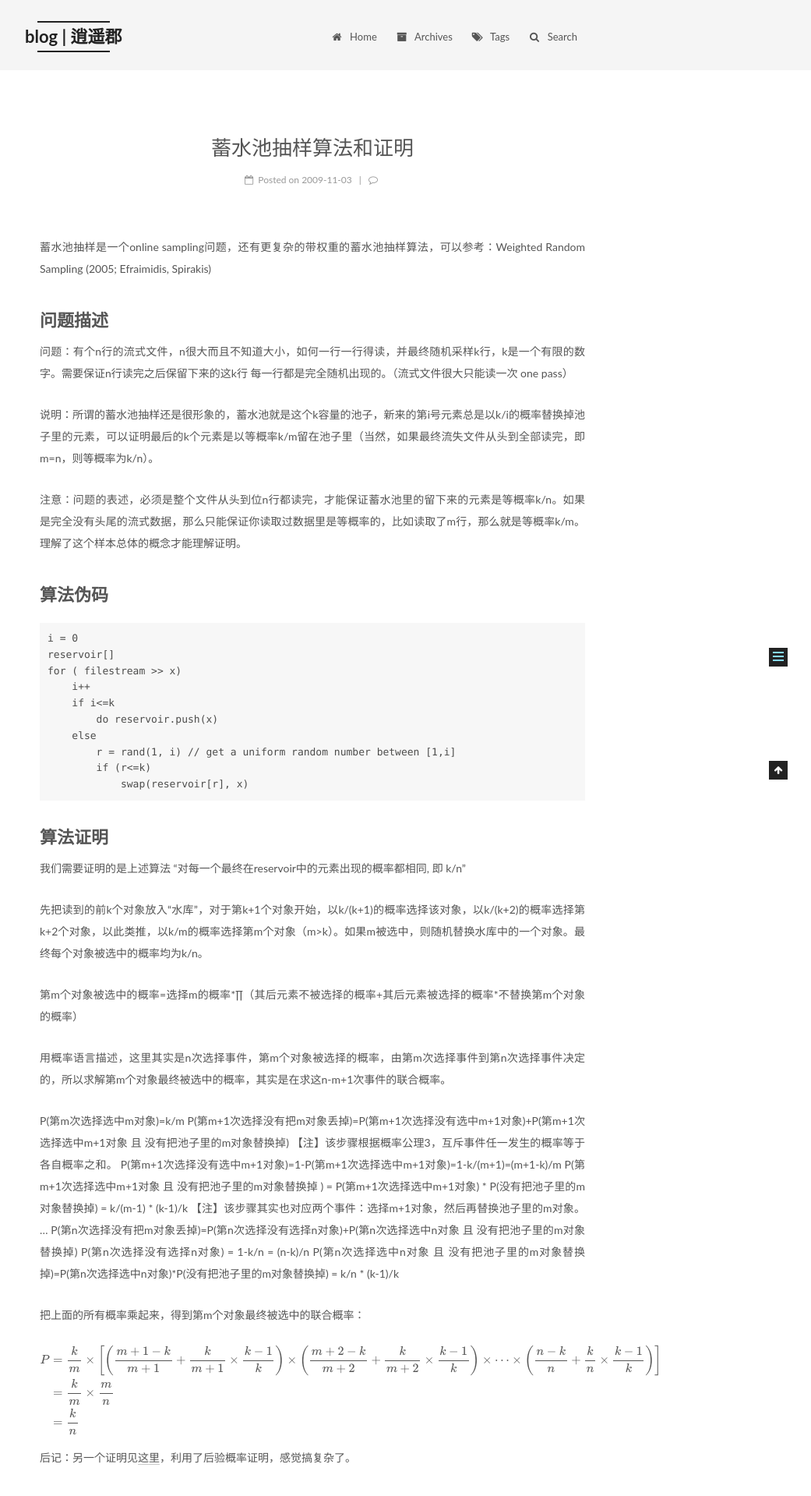
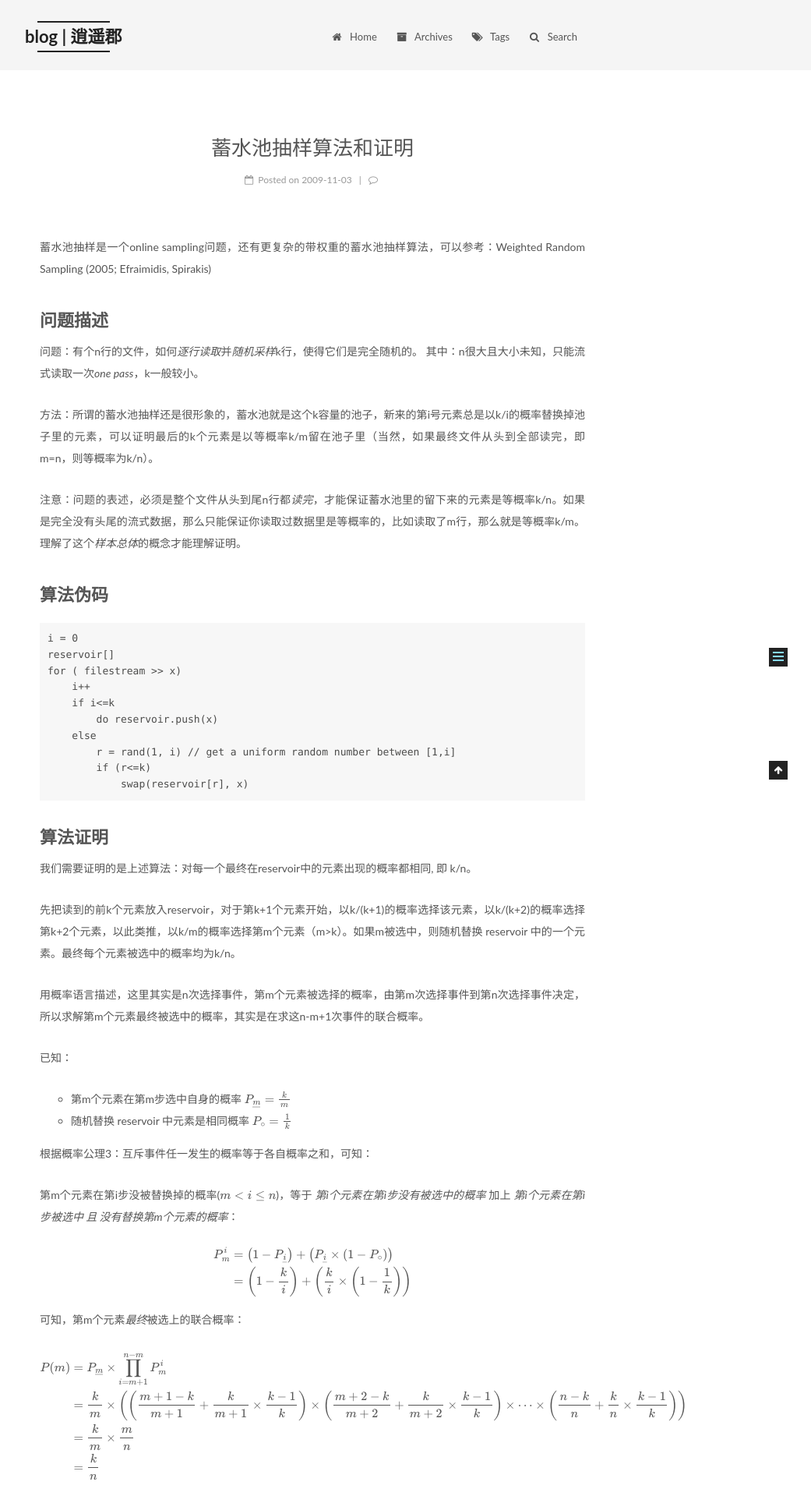
Before and after one commit to qxj/qxj.github.com, a Jekyll site: the page built from _posts/2009-11-03-reservoir-sampling.md, in a window 1280 px wide. Shown: the top 1919 px of the page at 78% size, without its empty margins (239-1280 px from the left). Built offline with Jekyll 4.4.1, drawn with Linux system fonts in a browser that asks for light colours; nearby versions of some CDN libraries; some web fonts are replaced; formulas are drawn with MathJax 3; comment, search, counter and statistics services are not loaded; some of the changed text lies outside the part shown.

Commit message:
fix posts

```diff
--- a/_posts/2009-11-03-reservoir-sampling.md
+++ b/_posts/2009-11-03-reservoir-sampling.md
@@ -7,11 +7,12 @@ tags: algorithm
 
 ## 问题描述
 
-问题：有个n行的流式文件，n很大而且不知道大小，如何一行一行得读，并最终随机采样k行，k是一个有限的数字。需要保证n行读完之后保留下来的这k行 每一行都是完全随机出现的。（流式文件很大只能读一次 one pass）
+问题：有个n行的文件，如何*逐行读取*并*随机采样*k行，使得它们是完全随机的。
+其中：n很大且大小未知，只能流式读取一次*one pass*，k一般较小。
 
-说明：所谓的蓄水池抽样还是很形象的，蓄水池就是这个k容量的池子，新来的第i号元素总是以k/i的概率替换掉池子里的元素，可以证明最后的k个元素是以等概率k/m留在池子里（当然，如果最终流失文件从头到全部读完，即m=n，则等概率为k/n）。
+方法：所谓的蓄水池抽样还是很形象的，蓄水池就是这个k容量的池子，新来的第i号元素总是以k/i的概率替换掉池子里的元素，可以证明最后的k个元素是以等概率k/m留在池子里（当然，如果最终文件从头到全部读完，即m=n，则等概率为k/n）。
 
-注意：问题的表述，必须是整个文件从头到位n行都读完，才能保证蓄水池里的留下来的元素是等概率k/n。如果是完全没有头尾的流式数据，那么只能保证你读取过数据里是等概率的，比如读取了m行，那么就是等概率k/m。理解了这个样本总体的概念才能理解证明。
+注意：问题的表述，必须是整个文件从头到尾n行都*读完*，才能保证蓄水池里的留下来的元素是等概率k/n。如果是完全没有头尾的流式数据，那么只能保证你读取过数据里是等概率的，比如读取了m行，那么就是等概率k/m。理解了这个*样本总体*的概念才能理解证明。
 
 ## 算法伪码
 
@@ -30,42 +31,48 @@ for ( filestream >> x)
 
 ## 算法证明
 
-我们需要证明的是上述算法 “对每一个最终在reservoir中的元素出现的概率都相同, 即 k/n”
+我们需要证明的是上述算法：对每一个最终在reservoir中的元素出现的概率都相同, 即 k/n。
 
-先把读到的前k个对象放入“水库”，对于第k+1个对象开始，以k/(k+1)的概率选择该对象，以k/(k+2)的概率选择第k+2个对象，以此类推，以k/m的概率选择第m个对象（m>k）。如果m被选中，则随机替换水库中的一个对象。最终每个对象被选中的概率均为k/n。
+先把读到的前k个元素放入reservoir，对于第k+1个元素开始，以k/(k+1)的概率选择该元素，以k/(k+2)的概率选择第k+2个元素，以此类推，以k/m的概率选择第m个元素（m>k）。如果m被选中，则随机替换 reservoir 中的一个元素。最终每个元素被选中的概率均为k/n。
 
-第m个对象被选中的概率=选择m的概率\*∏（其后元素不被选择的概率+其后元素被选择的概率*不替换第m个对象的概率）
+用概率语言描述，这里其实是n次选择事件，第m个元素被选择的概率，由第m次选择事件到第n次选择事件决定，所以求解第m个元素最终被选中的概率，其实是在求这n-m+1次事件的联合概率。
 
-用概率语言描述，这里其实是n次选择事件，第m个对象被选择的概率，由第m次选择事件到第n次选择事件决定的，所以求解第m个对象最终被选中的概率，其实是在求这n-m+1次事件的联合概率。
+已知：
 
-P(第m次选择选中m对象)=k/m
-P(第m+1次选择没有把m对象丢掉)=P(第m+1次选择没有选中m+1对象)+P(第m+1次选择选中m+1对象 且 没有把池子里的m对象替换掉)
-【注】该步骤根据概率公理3，互斥事件任一发生的概率等于各自概率之和。
-P(第m+1次选择没有选中m+1对象)=1-P(第m+1次选择选中m+1对象)=1-k/(m+1)=(m+1-k)/m
-P(第m+1次选择选中m+1对象 且 没有把池子里的m对象替换掉 ) = P(第m+1次选择选中m+1对象) * P(没有把池子里的m对象替换掉) = k/(m-1) * (k-1)/k
-【注】该步骤其实也对应两个事件：选择m+1对象，然后再替换池子里的m对象。
-...
-P(第n次选择没有把m对象丢掉)=P(第n次选择没有选择n对象)+P(第n次选择选中n对象 且 没有把池子里的m对象替换掉)
-P(第n次选择没有选择n对象) = 1-k/n = (n-k)/n
-P(第n次选择选中n对象 且 没有把池子里的m对象替换掉)=P(第n次选择选中n对象)*P(没有把池子里的m对象替换掉) = k/n * (k-1)/k
+- 第m个元素在第m步选中自身的概率 $$P_\underline{m} = \frac{k}{m}$$
+- 随机替换 reservoir 中元素是相同概率 $$P_\circ = \frac1k$$
 
-把上面的所有概率乘起来，得到第m个对象最终被选中的联合概率：
+
+根据概率公理3：互斥事件任一发生的概率等于各自概率之和，可知：
+
+第m个元素在第i步没被替换掉的概率($m \lt i \leq n$)，等于 *第i个元素在第i步没有被选中的概率* 加上 *第i个元素在第i步被选中 且 没有替换第m个元素的概率*：
 
 $$
 \begin{align}
-P &=\frac{k}{m} \times \left[
+P_m^i &= \left( 1-P_\underline{i} \right) + \left(P_\underline{i} \times \left(1- P_\circ\right)\right) \\
+&= \left(1 - \frac{k}{i}\right) + \left(\frac{k}{i} \times \left(1- \frac1{k}\right) \right)
+\end{align}
+$$
+
+可知，第m个元素*最终*被选上的联合概率：
+
+$$
+\begin{align}
+P(m) &= P_\underline{m} \times \prod_{i=m+1}^{n-m} P_m^i \\
+&= \frac{k}{m} \times \left(
 \left(\frac{m+1-k}{m+1} +\frac{k}{m+1}\times\frac{k-1}k
 \right) \times
 \left(\frac{m+2-k}{m+2}+\frac{k}{m+2}\times\frac{k-1}k
 \right) \times \cdots \times
 \left(\frac{n-k}n + \frac{k}n\times\frac{k-1}k
 \right)
-\right] \\
+\right) \\
 &= \frac{k}m\times\frac{m}n \\
 &= \frac{k}n
 \end{align}
 $$
 
+得证。
 
 后记：另一个证明见[这里](http://blog.sina.com.cn/s/blog_48e3f9cd01019jyr.html)，利用了后验概率证明，感觉搞复杂了。
 
@@ -75,6 +82,6 @@ $$
 
 说明：这其实是蓄水池抽样的退化问题，此时蓄水池容量k=1。
 
-解法：我们总是选择第一个对象，以1/2的概率选择第二个，以1/3的概率选择第三个，以此类推，以1/m的概率选择第m个对象。当该过程结束时，每一个对象具有相同的选中概率，即1/n。
+解法：我们总是选择第一个元素，以1/2的概率选择第二个，以1/3的概率选择第三个，以此类推，以1/m的概率选择第m个元素。当该过程结束时，每一个元素具有相同的选中概率，即1/n。
 
-证明：第m个对象最终被选中的概率P=选择m的概率*其后面所有对象不被选择的概率，同上面的蓄水池算法，这也是一个联合概率。
+证明：第m个元素最终被选中的概率P=选择m的概率*其后面所有元素不被选择的概率，同上面的蓄水池算法，这也是一个联合概率。
```
Also changed, not shown: _posts/2011-09-25-similarity.md (+1 -1 lines).
